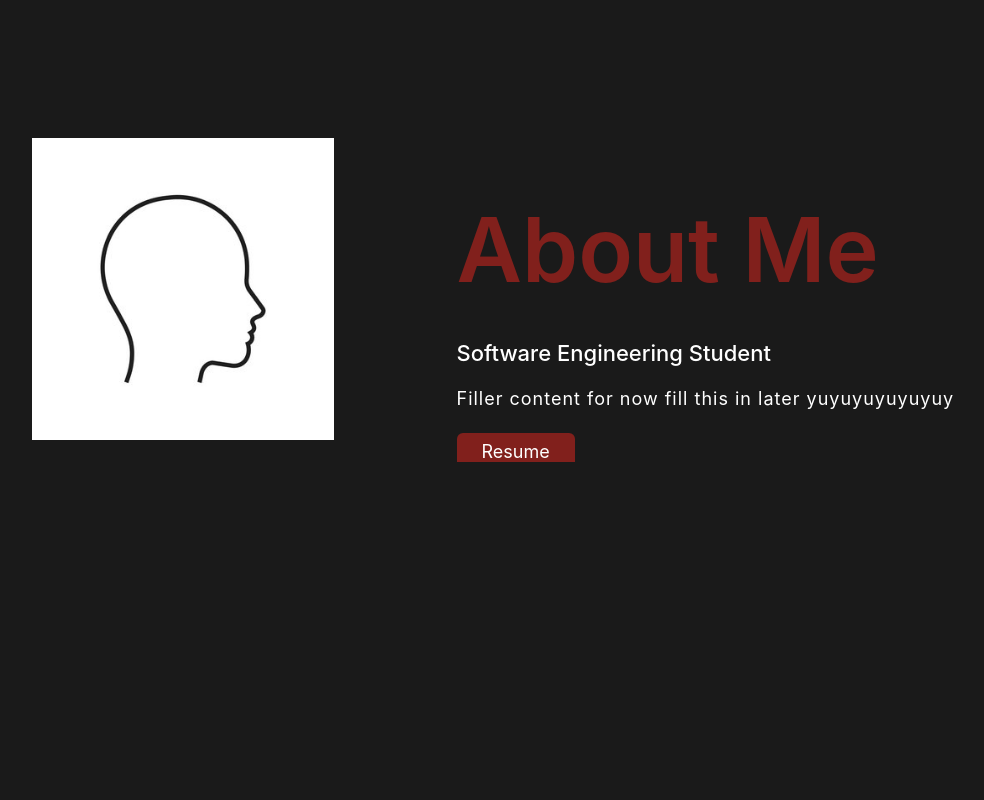
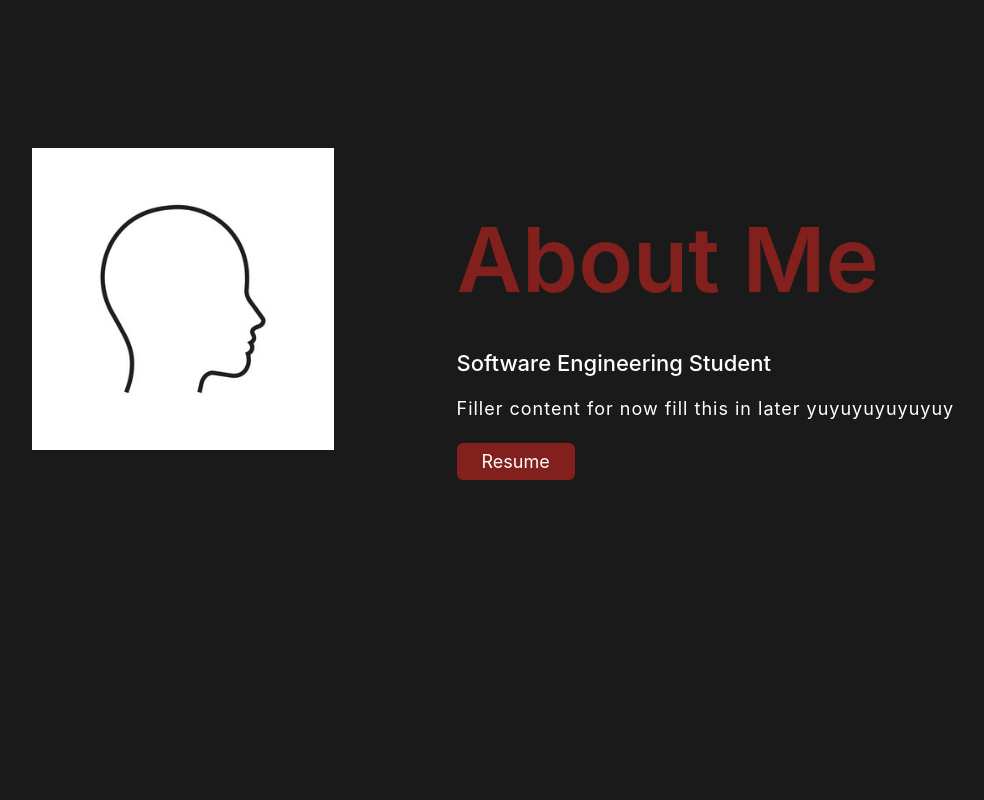
Before and after one commit to LReed03/portfolio, a React (Create React App) app: page / in a window 1280 px wide. Shown: the part 680-1480 px from the top of the page, without its empty margins (126-1110 px from the left). Built offline with nearby package versions, Linux system fonts and the light colour scheme.

Commit message:
Got the reveal fixed

```diff
--- a/src/About.css
+++ b/src/About.css
@@ -1,5 +1,6 @@
 .about-container{
     height: 100vh;
+    margin-top: 10px;
 }
 
 .pic{
--- a/src/Footer.js
+++ b/src/Footer.js
@@ -11,7 +11,6 @@ function Footer(){
                 <a href="https://www.linkedin.com/in/landonreed83">
                     <img src="linkedin.png" alt="Linkedin"/>
                 </a>
-                <button>My Resume</button>
             </div>
             <p>Landon Reed ©2025</p>
         </div>
--- a/src/Reveal.js
+++ b/src/Reveal.js
@@ -3,7 +3,7 @@ import { motion, useAnimation, useInView } from "framer-motion";
 
 function Reveal({ children, width = "fit-content", direction = "left" }) {
   const ref = useRef(null);
-  const isInView = useInView(ref, { once: true });
+  const isInView = useInView(ref, { once: true});
   const mainControls = useAnimation();
   const slideControls = useAnimation();
 
@@ -47,7 +47,7 @@ function Reveal({ children, width = "fit-content", direction = "left" }) {
   };
 
   return (
-    <div ref={ref} style={{ position: "relative", width, overflow: "hidden" }}>
+    <div ref={ref} style={{ position: "relative", width, overflow: "hidden", paddingBottom: "10px" }}>
       <motion.div
         variants={textVariants}
         initial="hidden"
```
